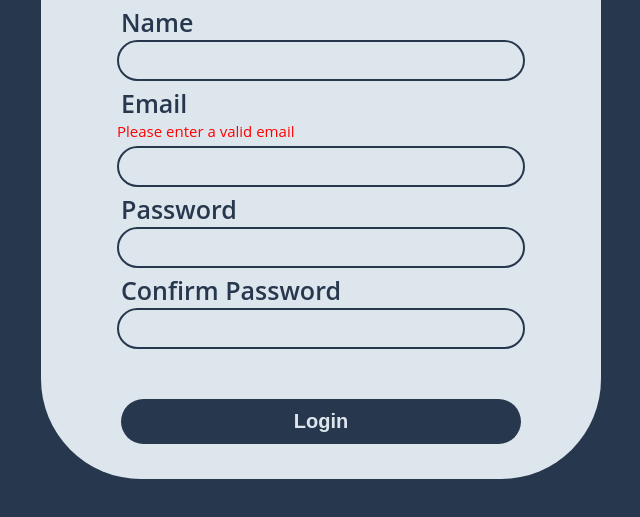
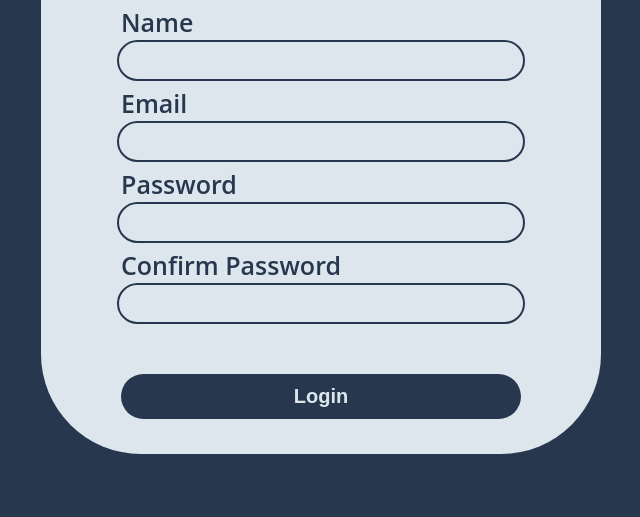
Before and after one commit to ahmedelmaadawy/TechnoBIT, a plain HTML site: page index.html in a window 1280 px wide. Shown: the part 251-768 px from the top of the page, without its empty margins (319-959 px from the left). Drawn offline with Linux system fonts and the light colour scheme.

Commit message:
fix email span

```diff
--- a/index.html
+++ b/index.html
@@ -20,7 +20,7 @@
         <label for="username">Name</label>
         <input type="text" id="username" />
         <label for="email">Email</label>
-        <span id="emgailval">Please enter a valid email</span>
+        <span id="emailval">Please enter a valid email</span>
         <input type="email" id="email" />
         <label for="password">Password</label>
         <span id="passval"
```
